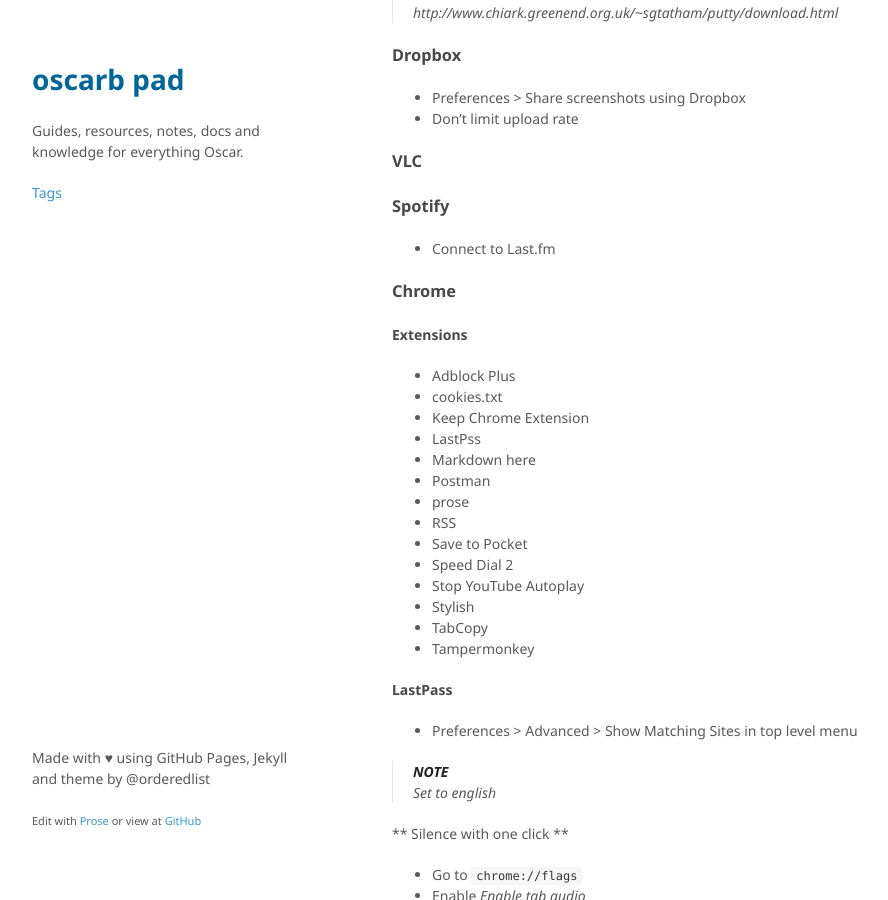
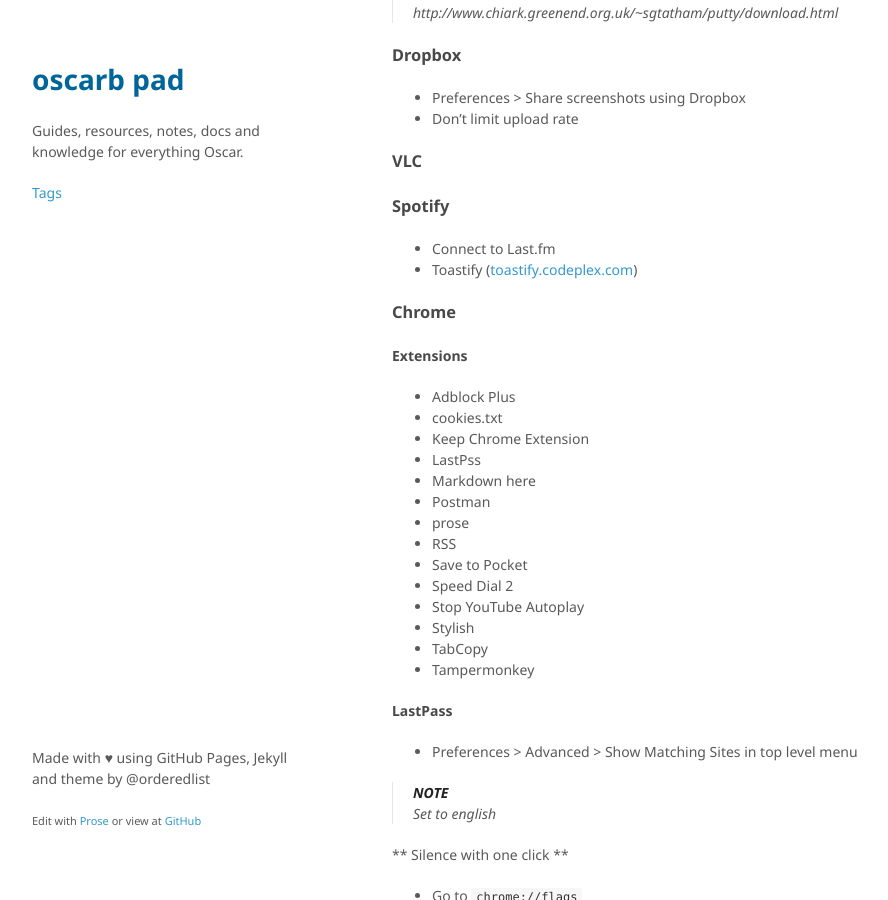
Before and after one commit to oscarb/pad, a Jekyll site: the page built from _docs/windows-10-essentials.md, in a window 1280 px wide and 900 px high, scrolled down 4946 px. Shown: the whole window, without its empty margins (128-1016 px from the left). Built offline with Jekyll 4.4.1, drawn with Linux system fonts in a browser that asks for light colours.

Commit message:
Updated windows-10-essentials.md

```diff
--- a/_docs/windows-10-essentials.md
+++ b/_docs/windows-10-essentials.md
@@ -184,6 +184,7 @@ Settings > Compression > Remove redundant folders from extraction path
 
 ### Spotify
 * Connect to Last.fm
+* Toastify ([toastify.codeplex.com](https://toastify.codeplex.com/))
 
 ### Chrome
 
```
